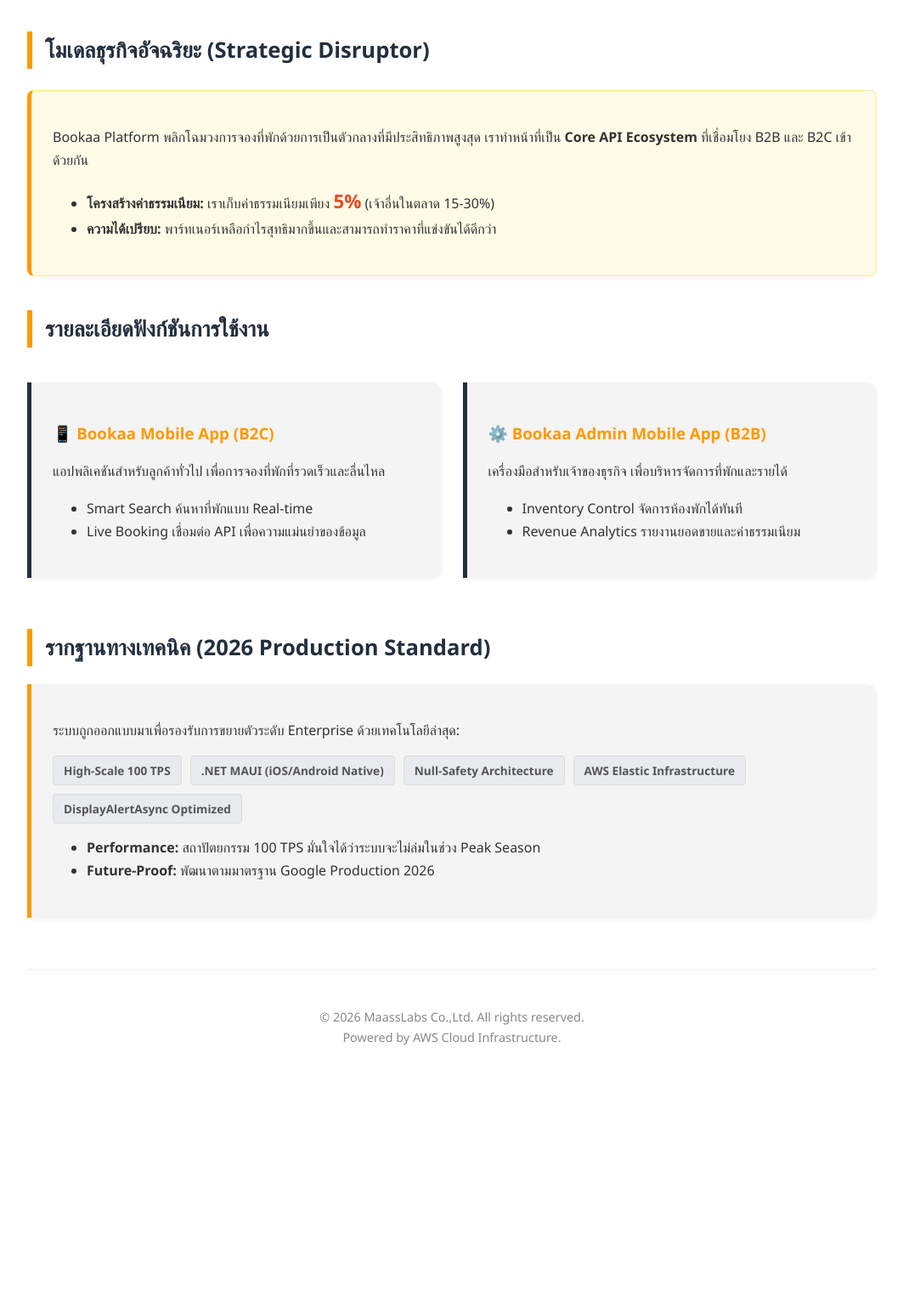
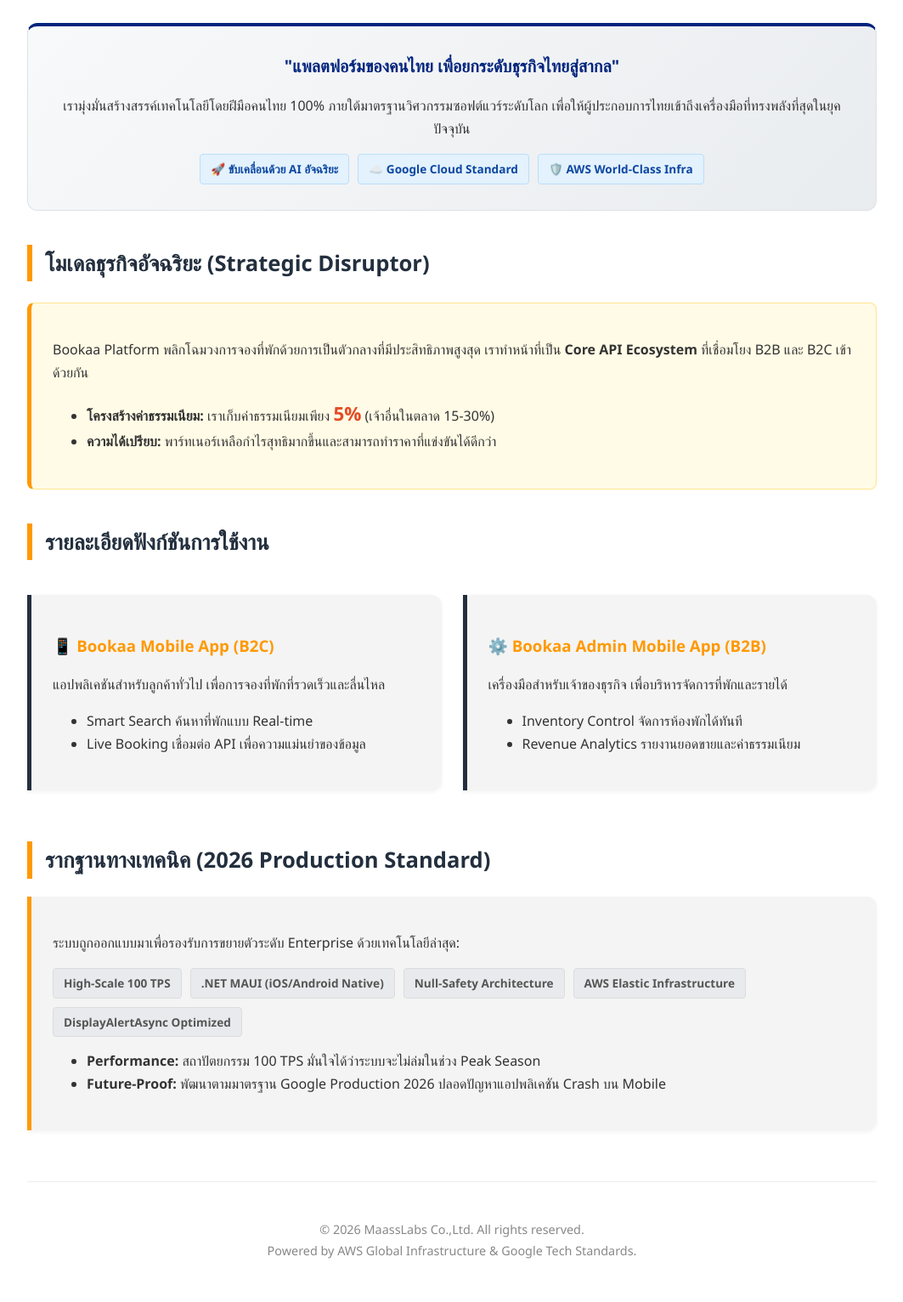
Before and after one commit to aaugust21ah/bookaa.platform, a plain HTML site: page index.html in a window 1280 px wide. Shown: the part 133-1665 px from the top of the page at 85% size, without its empty margins (108-1171 px from the left). Before the commit the page ends 1431 px from the top, so only its background shows below. Drawn offline with Linux system fonts and the light colour scheme.

Commit message:
Enhance index.html with new styles and content
Added new CSS variables and updated content for Thai and English sections.

```diff
--- a/index.html
+++ b/index.html
@@ -5,13 +5,16 @@
     <meta name="viewport" content="width=device-width, initial-scale=1.0">
     <title>Bookaa Platform | Next-Gen Enterprise Infrastructure</title>
     <style>
-        :root { --primary: #232f3e; --accent: #ff9900; --danger: #e44d26; --light: #f4f4f4; }
+        :root { --primary: #232f3e; --accent: #ff9900; --danger: #e44d26; --light: #f4f4f4; --thai-blue: #00247d; }
         body { font-family: 'Segoe UI', Tahoma, Geneva, Verdana, sans-serif; line-height: 1.7; color: #333; max-width: 1000px; margin: 0 auto; padding: 20px; background-color: #fff; }
         header { border-bottom: 3px solid var(--primary); padding-bottom: 20px; margin-bottom: 30px; display: flex; justify-content: space-between; align-items: center; }
         .badge { background: var(--primary); color: white; padding: 6px 15px; border-radius: 20px; font-size: 0.85em; font-weight: bold; }
         h1 { color: var(--primary); margin: 0; font-size: 2.2em; }
         h2 { color: var(--primary); border-left: 6px solid var(--accent); padding-left: 15px; margin-top: 40px; font-size: 1.6em; }
         h3 { color: var(--accent); margin-bottom: 10px; }
+
+        .vision-box { background: linear-gradient(135deg, #f8f9fa 0%, #e9ecef 100%); border: 1px solid #dee2e6; border-top: 4px solid var(--thai-blue); padding: 30px; border-radius: 12px; margin: 25px 0; text-align: center; }
+        .vision-text { font-size: 1.25em; color: var(--thai-blue); font-weight: bold; margin-bottom: 15px; }
 
         .feature-box { background: var(--light); padding: 25px; border-radius: 0 12px 12px 0; border-left: 5px solid var(--primary); margin: 20px 0; box-shadow: 0 2px 5px rgba(0,0,0,0.05); }
         .disrupt-box { background: #fffbe6; border: 1px solid #ffe58f; border-left: 5px solid var(--accent); padding: 25px; border-radius: 8px; margin: 25px 0; }
@@ -24,6 +27,7 @@
 
         .tech-spec { display: flex; flex-wrap: wrap; gap: 10px; margin-top: 15px; }
         .spec-item { background: #e8eaed; padding: 5px 12px; border-radius: 4px; font-size: 0.85em; color: #555; border: 1px solid #dcdcdc; font-weight: bold; }
+        .spec-global { background: #e3f2fd; color: #0d47a1; border-color: #bbdefb; }
 
         .lang-section { display: none; animation: fadeIn 0.4s ease; }
         .lang-section.active { display: block; }
@@ -45,6 +49,16 @@
 </header>
 
 <div id="content-th" class="lang-section active">
+    <div class="vision-box">
+        <div class="vision-text">"แพลตฟอร์มของคนไทย เพื่อยกระดับธุรกิจไทยสู่สากล"</div>
+        <p>เรามุ่งมั่นสร้างสรรค์เทคโนโลยีโดยฝีมือคนไทย 100% ภายใต้มาตรฐานวิศวกรรมซอฟต์แวร์ระดับโลก เพื่อให้ผู้ประกอบการไทยเข้าถึงเครื่องมือที่ทรงพลังที่สุดในยุคปัจจุบัน</p>
+        <div class="tech-spec" style="justify-content: center;">
+            <div class="spec-item spec-global">🚀 ขับเคลื่อนด้วย AI อัจฉริยะ</div>
+            <div class="spec-item spec-global">☁️ Google Cloud Standard</div>
+            <div class="spec-item spec-global">🛡️ AWS World-Class Infra</div>
+        </div>
+    </div>
+
     <section>
         <h2>โมเดลธุรกิจอัจฉริยะ (Strategic Disruptor)</h2>
         <div class="disrupt-box">
@@ -91,13 +105,23 @@
             </div>
             <ul style="margin-top: 15px;">
                 <li><strong>Performance:</strong> สถาปัตยกรรม 100 TPS มั่นใจได้ว่าระบบจะไม่ล่มในช่วง Peak Season</li>
-                <li><strong>Future-Proof:</strong> พัฒนาตามมาตรฐาน Google Production 2026</li>
+                <li><strong>Future-Proof:</strong> พัฒนาตามมาตรฐาน Google Production 2026 ปลอดปัญหาแอปพลิเคชัน Crash บน Mobile</li>
             </ul>
         </div>
     </section>
 </div>
 
 <div id="content-en" class="lang-section">
+    <div class="vision-box">
+        <div class="vision-text">"Thai-Built Platform, World-Class Standards"</div>
+        <p>A homegrown innovation engineered for the global stage, empowering local businesses with the world's most advanced technology stack.</p>
+        <div class="tech-spec" style="justify-content: center;">
+            <div class="spec-item spec-global">🚀 AI Driven Insights</div>
+            <div class="spec-item spec-global">☁️ Google Cloud Standard</div>
+            <div class="spec-item spec-global">🛡️ AWS World-Class Infra</div>
+        </div>
+    </div>
+
     <section>
         <h2>Strategic Disruptor Model</h2>
         <div class="disrupt-box">
@@ -144,14 +168,14 @@
             </div>
             <ul style="margin-top: 15px;">
                 <li><strong>Performance:</strong> 100 TPS architecture ensures stability during peak traffic.</li>
-                <li><strong>Future-Proof:</strong> Built on Google Production 2026 standards.</li>
+                <li><strong>Future-Proof:</strong> Built on Google Production 2026 standards, ensuring zero-crash runtime on mobile.</li>
             </ul>
         </div>
     </section>
 </div>
 
 <footer>
-    <p>&copy; 2026 MaassLabs Co.,Ltd. All rights reserved. <br> Powered by AWS Cloud Infrastructure.</p>
+    <p>&copy; 2026 MaassLabs Co.,Ltd. All rights reserved. <br> Powered by AWS Global Infrastructure & Google Tech Standards.</p>
 </footer>
 
 <script>
```
